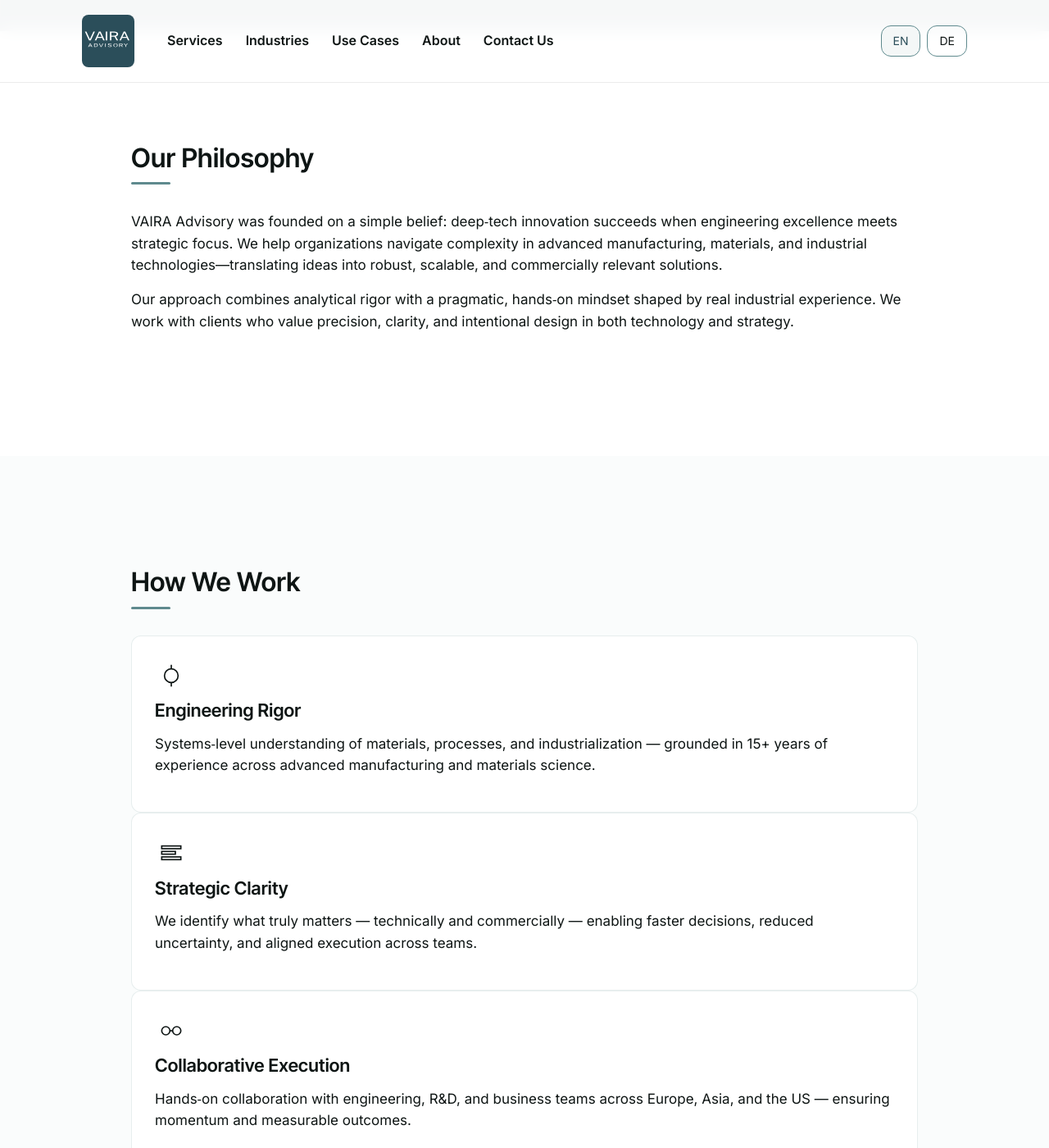
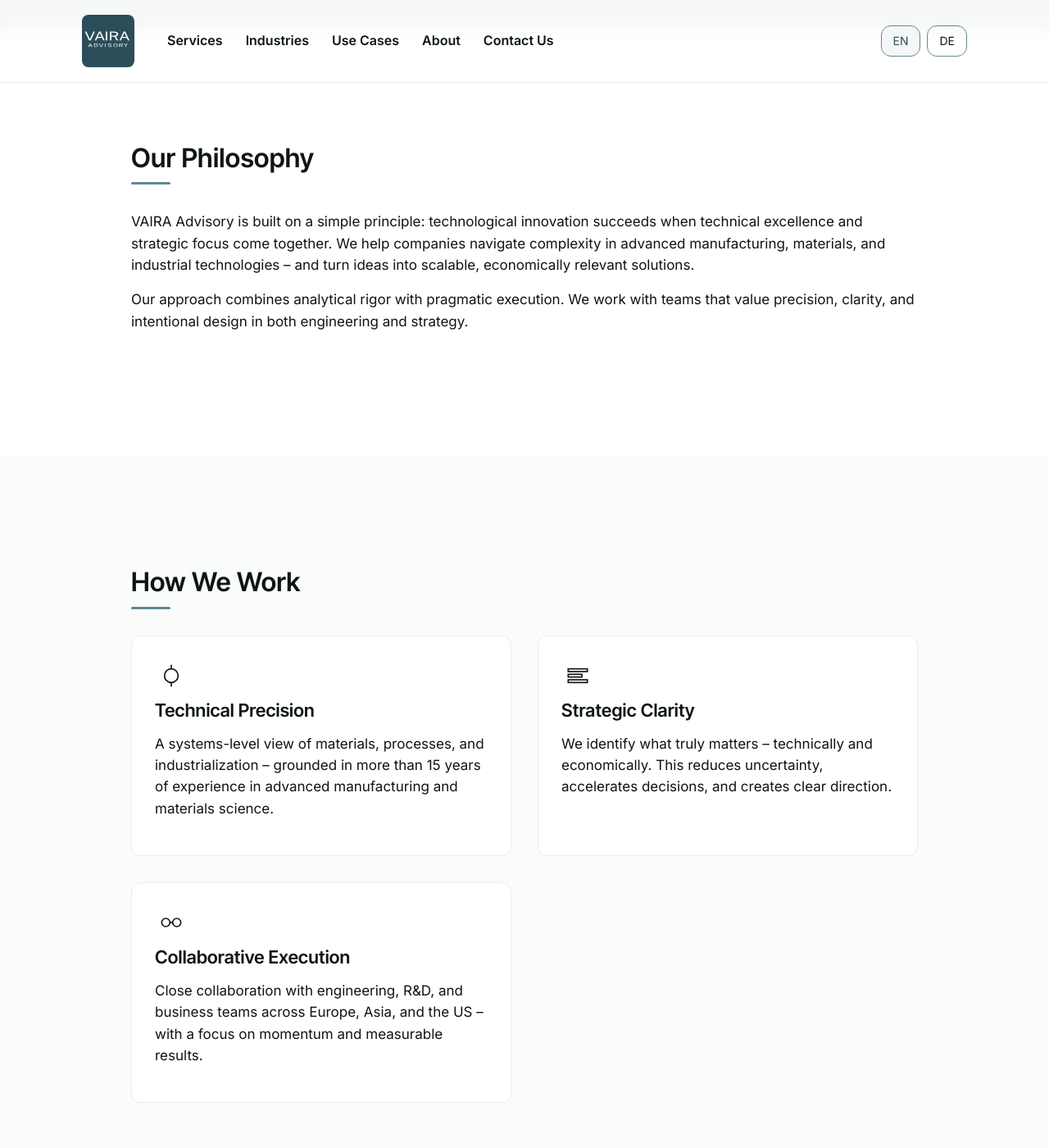
Before and after one commit to raphaelheeb/vaira-advisory, a Jekyll site: the page built from about/index.html, in a window 1280 px wide and 1400 px high, scrolled down 331 px. Shown: the whole window at 82% size. Built offline with Jekyll 4.4.1, drawn with Linux system fonts in a browser that asks for light colours; some of the changed text lies outside the part shown.

Commit message:
Update index.html

```diff
--- a/about/index.html
+++ b/about/index.html
@@ -1,33 +1,29 @@
 ---
 layout: default
-title: About | VAIRA Advisory
+title: About VAIRA | VAIRA Advisory
 lang: en
 permalink: /about/
-description: Learn about VAIRA Advisory’s philosophy, leadership, and approach to deep‑tech innovation, advanced manufacturing, and engineering strategy.
+description: Learn about VAIRA Advisory – our philosophy, leadership, and approach to advanced manufacturing, materials, and deep‑tech innovation.
 ---
 
-<!-- SUBPAGE HERO -->
 <section id="hero" class="hero hero--clean">
   <div class="content-wrapper">
-    <h1 class="hero-title">Services.</h1>
-    <p class="hero-sub">Engineering clarity for complex technologies.</p>
+    <h1 class="hero-title">About VAIRA</h1>
+    <p class="hero-sub">Clarity in complex technologies.</p>
   </div>
 
-  <!-- CAD SHAPE (match About positioning) -->
+  <!-- CAD SHAPE (BOTTOM LEFT) -->
   <div class="cad-hero-shape"
        style="
          position:absolute;
          bottom:-60px;
          left:-120px;
-         top:auto;
-         right:auto;
          width:320px;
          height:320px;
          opacity:0.18;
          pointer-events:none;
          z-index:1;
        ">
-    <!-- you can keep the same SVG or your Services variant -->
      <svg width="420" height="420" viewBox="0 0 420 420" fill="none" xmlns="http://www.w3.org/2000/svg">
       <defs>
         <linearGradient id="radialFade" x1="210" y1="210" x2="400" y2="210" gradientUnits="userSpaceOnUse">
@@ -35,7 +31,7 @@
           <stop offset="100%" stop-color="white" stop-opacity="0.05" />
         </linearGradient>
       </defs>
-      <g transform="rotate(-140 210 210)">
+      <g transform="rotate(50 210 210)">
         <path d="M20 210 A190 190 0 0 1 400 210"
               stroke="white" stroke-width="1.75" stroke-opacity="0.55" vector-effect="non-scaling-stroke" />
         <path d="M60 210 A150 150 0 0 1 360 210"
@@ -56,15 +52,14 @@
   <div class="content-wrapper wrapper--narrow">
     <h2>Our Philosophy</h2>
     <p>
-      VAIRA Advisory was founded on a simple belief: deep‑tech innovation succeeds when
-      engineering excellence meets strategic focus. We help organizations navigate complexity
-      in advanced manufacturing, materials, and industrial technologies—translating ideas into
-      robust, scalable, and commercially relevant solutions.
+      VAIRA Advisory is built on a simple principle: technological innovation succeeds when
+      technical excellence and strategic focus come together. We help companies navigate complexity
+      in advanced manufacturing, materials, and industrial technologies – and turn ideas into
+      scalable, economically relevant solutions.
     </p>
     <p>
-      Our approach combines analytical rigor with a pragmatic, hands‑on mindset shaped by
-      real industrial experience. We work with clients who value precision, clarity, and
-      intentional design in both technology and strategy.
+      Our approach combines analytical rigor with pragmatic execution. We work with teams that value
+      precision, clarity, and intentional design in both engineering and strategy.
     </p>
   </div>
 </section>
@@ -74,7 +69,8 @@
   <div class="content-wrapper wrapper--narrow">
     <h2>How We Work</h2>
 
-    <div class="how-we-work-grid">
+    <div class="card-grid">
+
       <!-- CARD 1 -->
       <div class="card how-card">
         <div class="card-header">
@@ -89,11 +85,11 @@
                     stroke="currentColor" stroke-width="2"/>
             </svg>
           </div>
-          <h3>Engineering Rigor</h3>
+          <h3>Technical Precision</h3>
         </div>
         <p>
-          Systems‑level understanding of materials, processes, and industrialization — grounded in
-          15+ years of experience across advanced manufacturing and materials science.
+          A systems-level view of materials, processes, and industrialization – grounded in more
+          than 15 years of experience in advanced manufacturing and materials science.
         </p>
       </div>
 
@@ -114,8 +110,8 @@
           <h3>Strategic Clarity</h3>
         </div>
         <p>
-          We identify what truly matters — technically and commercially — enabling faster decisions,
-          reduced uncertainty, and aligned execution across teams.
+          We identify what truly matters – technically and economically. This reduces uncertainty,
+          accelerates decisions, and creates clear direction.
         </p>
       </div>
 
@@ -136,23 +132,39 @@
           <h3>Collaborative Execution</h3>
         </div>
         <p>
-          Hands‑on collaboration with engineering, R&D, and business teams across Europe, Asia, and
-          the US — ensuring momentum and measurable outcomes.
+          Close collaboration with engineering, R&D, and business teams across Europe, Asia, and the
+          US – with a focus on momentum and measurable results.
         </p>
       </div>
+
     </div>
   </div>
 </section>
 
 <!-- LEADERSHIP -->
-
 <section class="section section--accent-left">
   <div class="content-wrapper wrapper--narrow">
     <h2>Leadership</h2>
 
-    <div class="text-block">
+    <div class="split">
+      <div class="split-left">
+        <h3>Raphael Heeb — Founder</h3>
+        <p>
+          Raphael combines deep technical expertise with entrepreneurial experience and international
+          industry exposure. Before founding VAIRA Advisory, he led the development and
+          industrialization of advanced manufacturing technologies, built global partnerships, and
+          supported deep‑tech companies from concept to market launch.
+        </p>
 
-      <div class="micro-illustration" style="margin-bottom: 20px; margin-top: 8px; opacity: 0.75;">
+        <ul>
+          <li>Founder & CEO of NematX AG, an ETH spin‑off in LCP 3D printing</li>
+          <li>Leadership roles in optical coatings and precision manufacturing at Optics Balzers AG</li>
+          <li>PhD in Surface Science & Polymer Engineering (ETH Zurich) and Executive MBA (HSG)</li>
+        </ul>
+      </div>
+
+      <div class="split-right">
+        <div class="micro-illustration" style="opacity:0.75; margin-bottom:12px;">
           <svg width="48" height="48" viewBox="0 0 48 48" fill="none"
                xmlns="http://www.w3.org/2000/svg">
             <circle cx="24" cy="16" r="6" stroke="currentColor" stroke-width="1.5"/>
@@ -160,20 +172,7 @@
                   stroke="currentColor" stroke-width="1.5"/>
           </svg>
         </div>
-
-      <h3>Raphael Heeb — Founder</h3>
-      <p>
-        Raphael brings a unique combination of engineering depth, entrepreneurial experience,
-        and global industry exposure. Before founding VAIRA Advisory, he led the development
-        and industrialization of advanced manufacturing technologies, built international
-        partnerships, and guided deep‑tech ventures from concept to commercial integration.
-      </p>
-
-      <ul>
-        <li>Founder & CEO of NematX AG, an ETH Zurich spin‑off pioneering LCP 3D printing.</li>
-        <li>Leadership roles in optical coatings and high‑precision manufacturing at Optics Balzers AG.</li>
-        <li>PhD in Surface Science & Polymer Engineering (ETH Zurich) and Executive MBA (HSG).</li>
-      </ul>
+      </div>
     </div>
   </div>
 </section>
@@ -184,16 +183,16 @@
     <h2>Experience & Track Record</h2>
 
     <ul>
-      <li><strong>Advanced Manufacturing & Materials</strong> — optical coatings, polymer processing, additive manufacturing.</li>
-      <li><strong>Deep‑Tech Venture Development</strong> — validation, scale‑up, strategic integration.</li>
-      <li><strong>Technology Scouting & Partnerships</strong> — Europe, Asia, US; electronics, semiconductors, electromobility.</li>
-      <li><strong>R&D‑to‑Market Integration</strong> — bridging scientific innovation with commercial relevance.</li>
+      <li><strong>Advanced Manufacturing & Materials</strong> – precision manufacturing, coatings, polymer processing, additive manufacturing</li>
+      <li><strong>Deep‑Tech Venture Development</strong> – validation, scaling, market integration</li>
+      <li><strong>Technology Scouting & Partnerships</strong> – Europe, Asia, US; electronics, semiconductors, e‑mobility</li>
+      <li><strong>R&D‑to‑Market Integration</strong> – bridging scientific innovation and commercial relevance</li>
     </ul>
 
     <p>
-      Explore how we apply these capabilities in practice through our
+      Learn more about our work across
       <a href="/services/">Services</a>,
-      <a href="/industries/">Industries</a>, and
+      <a href="/industries/">Industries</a> and
       <a href="/use-cases/">Use Cases</a>.
     </p>
   </div>
@@ -204,23 +203,21 @@
   <div class="content-wrapper wrapper--narrow">
     <h2>A Growing Network</h2>
     <p>
-      VAIRA is built to scale through collaboration. We work with a trusted network of experts,
-      industry partners, and technology specialists—and will continue expanding this ecosystem
-      as new projects and opportunities emerge.
+      VAIRA is built for collaboration. We work with a trusted network of experts, industry partners,
+      and technology specialists – expanding continuously with new projects and requirements.
     </p>
     <p>
-      This ensures that clients always receive the right expertise at the right moment, without
-      the overhead of a large consulting organization.
+      This ensures clients always access the right expertise, without the complexity of a large
+      consulting organization.
     </p>
   </div>
 </section>
 
-<!-- PHILOSOPHY -->
-
+<!-- CLOSING LINE -->
 <section class="section section--tight section--lighter">
   <div class="content-wrapper wrapper--narrow">
     <p style="font-size:20px; font-weight:500; opacity:0.85; margin-top:0;">
-      We bring engineered clarity to every challenge — and help teams move with confidence.
+      We bring clarity to complex technologies – and enable teams to move forward with confidence.
     </p>
   </div>
 </section>
```
Lines whose indentation alone changed are shown as unchanged.
